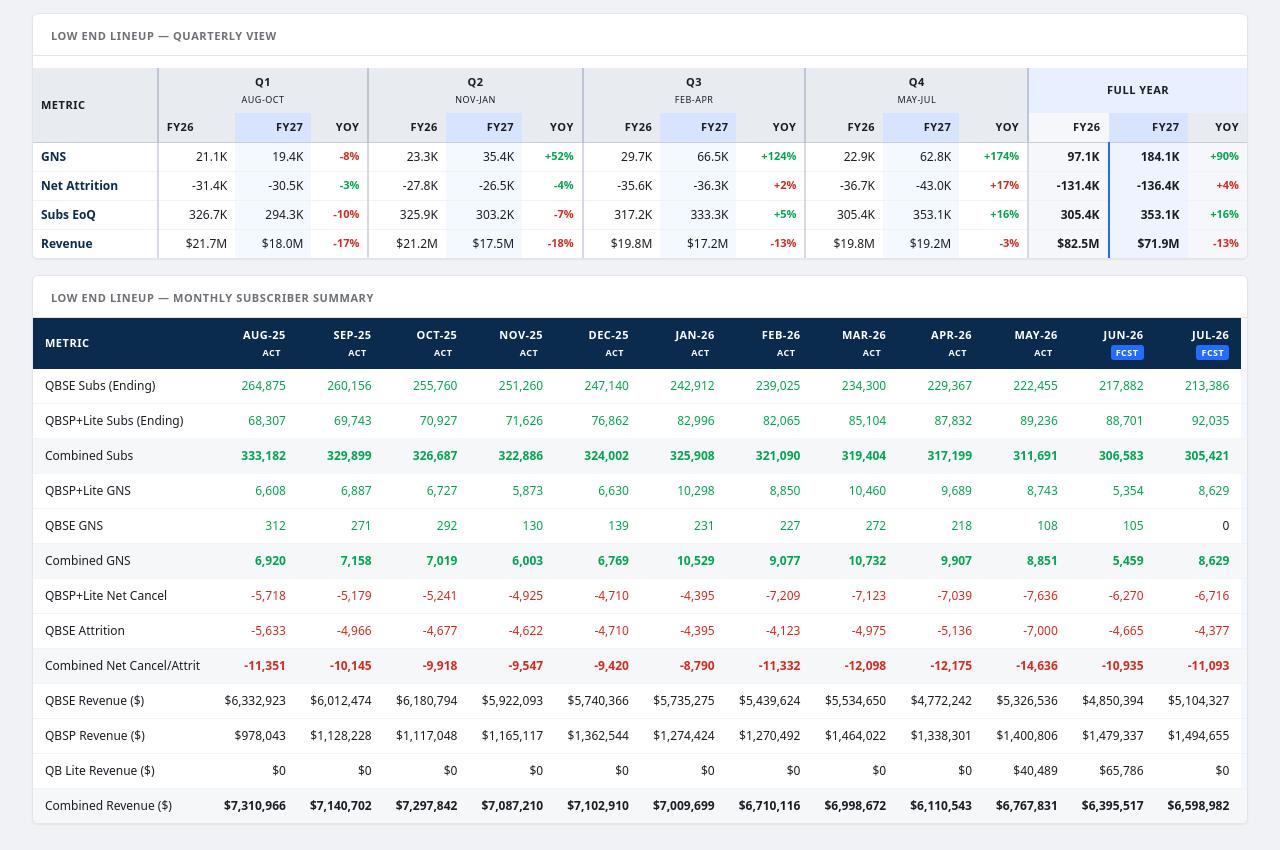
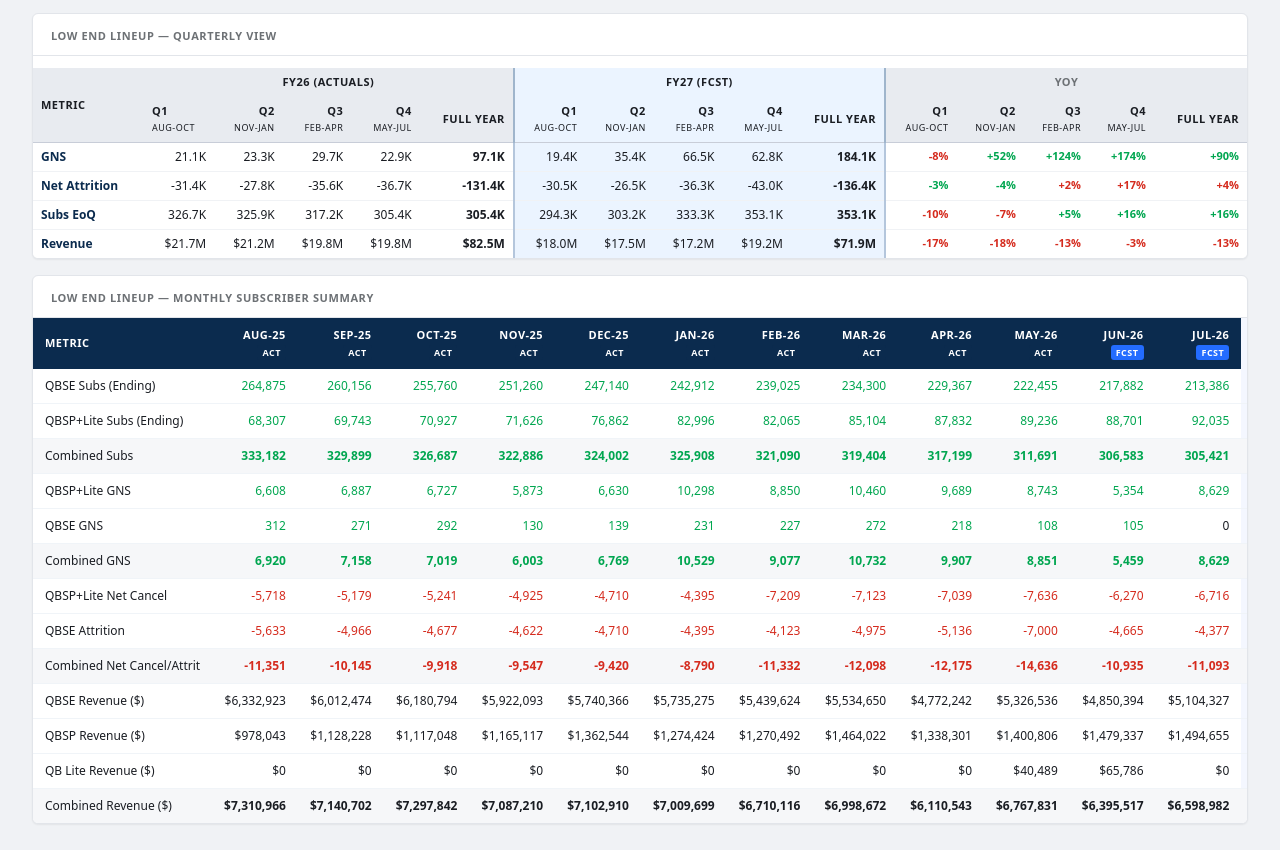
Before and after one commit to sanjanapattanayak-stack/lel-forecast-dashboard, a plain HTML site: page index.html in a window 1280 px wide. Shown: the part 1562-2412 px from the top of the page. Drawn offline with nearby package versions, Linux system fonts and the light colour scheme.

Commit message:
Add files via upload

```diff
--- a/index.html
+++ b/index.html
@@ -236,14 +236,13 @@
     .qtable { width:100%; border-collapse:collapse; font-size:12px; }
     .qtable th { background:#E8EBF0; color:#1A1D23; font-weight:700; padding:6px 8px; text-align:right; white-space:nowrap; border-bottom:1px solid #C8CDD8; }
     .qtable th:first-child { text-align:left; }
-    .qtable th.fy27-q, .qtable th.fy27-total { background:#D8E4FF; }
+    .qtable th.fy27-q { background:#EBF4FF; }
     .qtable td { padding:5px 8px; text-align:right; border-bottom:1px solid #F0F2F5; vertical-align:top; background:#fff; }
     .qtable td:first-child { text-align:left; font-weight:600; color:var(--navy); }
-    .qtable .fy27-q { background:#F4F8FF; }
-    .qtable .fy-total { font-weight:700; background:#F5F7FA; }
-    .qtable .fy27-total { background:#EEF3FF; font-weight:700; border-left:2px solid #236CFF; }
-    .qtable .q-start { border-left:2px solid #D4D9E5; }
-    .qtable th.q-start { border-left:2px solid #BEC6D5; }
+    .qtable td.fy27-q { background:#EBF4FF; }
+    .qtable .fy-total { font-weight:700; }
+    .qtable .sect-border { border-left:2px solid #B4C6DC; }
+    .qtable th.sect-border { border-left:2px solid #9FB5CC; }
     .qtable .yoy { font-size:11px; font-weight:600; }
     .qtable .pos { color:#00A650; } .qtable .neg { color:#D52B1E; }
     .qoq-label { font-size:9px; display:block; margin-top:2px; font-weight:600; }
@@ -2650,35 +2649,43 @@
   })();
 
   function renderQuarterTable(title, rows, hasChannel) {
-    const qLabels = [
+    const ql = [
       'Q1<br><span style="font-size:9px;font-weight:400">Aug-Oct</span>',
       'Q2<br><span style="font-size:9px;font-weight:400">Nov-Jan</span>',
       'Q3<br><span style="font-size:9px;font-weight:400">Feb-Apr</span>',
       'Q4<br><span style="font-size:9px;font-weight:400">May-Jul</span>',
-      'Full&nbsp;Year'
+      'Full Year'
     ];
     const chHeader = hasChannel ? '<th rowspan="2" style="text-align:left">Channel</th>' : '';
+
+    function thCls(...classes) {
+      const c = classes.filter(Boolean).join(' ');
+      return c ? ` class="${c}"` : '';
+    }
+
     let html = `<h3 style="margin:0 0 12px">${title}</h3>
     <div class="table-scroll"><table class="qtable">
     <thead>
       <tr>
         <th rowspan="2">Metric</th>${chHeader}
-        ${qLabels.map((q,i) => `<th colspan="3" class="q-start" style="text-align:center;border-bottom:none${i===4?';background:#E8F0FF':''}">${q}</th>`).join('')}
+        <th colspan="5" style="text-align:center;border-bottom:none">FY26 (Actuals)</th>
+        <th colspan="5" class="fy27-q sect-border" style="text-align:center;border-bottom:none">FY27 (Fcst)</th>
+        <th colspan="5" class="sect-border" style="text-align:center;border-bottom:none;color:var(--muted)">YoY</th>
       </tr>
       <tr>
-        ${Array(5).fill(0).map((_,i) => `<th class="q-start${i===4?' fy-total':''}">FY26</th><th class="fy27-q">FY27</th><th class="yoy">YoY</th>`).join('')}
+        ${ql.map((q,i) => `<th${thCls(i===4?'fy-total':'')}>${q}</th>`).join('')}
+        ${ql.map((q,i) => `<th${thCls('fy27-q', i===0?'sect-border':'', i===4?'fy-total':'')}>${q}</th>`).join('')}
+        ${ql.map((q,i) => `<th${thCls(i===0?'sect-border':'', i===4?'fy-total':'')}>${q}</th>`).join('')}
       </tr>
     </thead>
     <tbody>`;
 
     function yoyTd(v26, v27, isChurn, higherBetter, extraClass) {
-      const ec = extraClass || '';
+      const ec = extraClass ? ' ' + extraClass : '';
       if (v26 != null && v26 !== 0 && v27 != null) {
         if (isChurn) {
-          // values stored negative; show change in absolute churn rate
-          // pp = |v26| - |v27| = -(v27 - v26) = v26 - v27
-          const pp = v26 - v27;
-          const good = pp < 0; // churn rate decreased = good
+          const pp = v26 - v27; // change in absolute churn rate (negative of stored delta)
+          const good = pp < 0;
           return `<td class="yoy ${good?'pos':'neg'}${ec}">${pp>0?'+':''}${pp.toFixed(1)}pp</td>`;
         }
         const ratio = v27/v26-1;
@@ -2694,18 +2701,19 @@
         : '';
       const lblCell = `<td style="font-weight:${r.indent?'400':'600'};color:${r.indent?'var(--muted)':'var(--navy)'}">${r.label}</td>`;
 
-      let cells = '';
-      for (let qi = 0; qi < 4; qi++) {
-        const v26 = r.fy26q[qi], v27 = r.fy27q[qi];
-        cells += `<td class="q-start">${r.fmt(v26)}</td>`;
-        cells += `<td class="fy27-q">${r.fmt(v27)}</td>`;
-        cells += yoyTd(v26, v27, r.isChurn, r.higherBetter, '');
-      }
-      cells += `<td class="q-start fy-total">${r.fmt(r.fy26fy)}</td>`;
-      cells += `<td class="fy27-total">${r.fmt(r.fy27fy)}</td>`;
-      cells += yoyTd(r.fy26fy, r.fy27fy, r.isChurn, r.higherBetter, ' fy-total');
-
-      html += `<tr>${lblCell}${chCell}${cells}</tr>`;
+      // FY26: Q1-Q4 then Full Year
+      const fy26 = r.fy26q.map(v => `<td>${r.fmt(v)}</td>`).join('') +
+                   `<td class="fy-total">${r.fmt(r.fy26fy)}</td>`;
+
+      // FY27: Q1-Q4 then Full Year (all blue)
+      const fy27 = r.fy27q.map((v,qi) => `<td class="fy27-q${qi===0?' sect-border':''}">${r.fmt(v)}</td>`).join('') +
+                   `<td class="fy27-q fy-total">${r.fmt(r.fy27fy)}</td>`;
+
+      // YoY: Q1-Q4 then Full Year
+      const yoy = r.fy26q.map((v26,qi) => yoyTd(v26, r.fy27q[qi], r.isChurn, r.higherBetter, qi===0?'sect-border':'')).join('') +
+                  yoyTd(r.fy26fy, r.fy27fy, r.isChurn, r.higherBetter, 'fy-total');
+
+      html += `<tr>${lblCell}${chCell}${fy26}${fy27}${yoy}</tr>`;
     });
 
     html += `</tbody></table></div>`;
```
